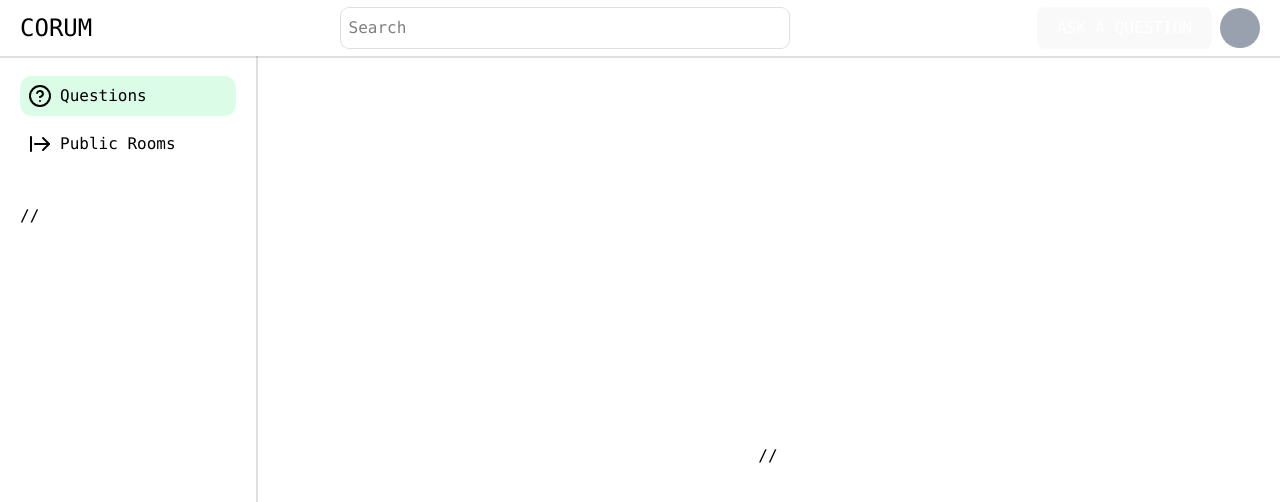
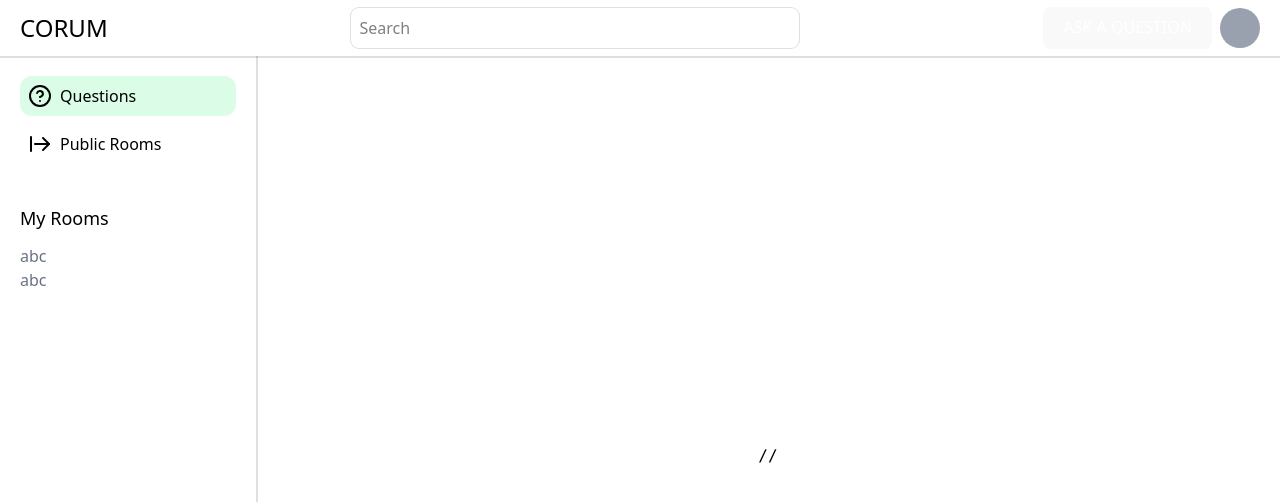
Before and after one commit to nearHaan/corum-frontend, a React (Vite) app: page /home in a window 1280 px wide. Shown: the top 502 px of the page. Built offline with nearby package versions, Linux system fonts and the light colour scheme.

Commit message:
add my rooms

```diff
--- a/src/pages/Home/Home.tsx
+++ b/src/pages/Home/Home.tsx
@@ -5,7 +5,7 @@ import SideBarButton from "../../components/sidebar_btn";
 
 export default function HomePage() {
   return (
-    <div className="min-h-screen w-screen overflow-x-hidden flex flex-col items-center justify-center font-mono text-black">
+    <div className="min-h-screen w-screen overflow-x-hidden flex flex-col items-center justify-center text-black">
       <header className="relative sticky top-0 w-full flex items-center justify-between shadow-[0px_2px_#00000020] z-30 px-5">
         <h2 className="text-2xl my-2">CORUM</h2>
         <div className="flex-1 max-w-md rounded-lg my-2 mx-5 ring-1 ring-[#00000020]">
@@ -37,7 +37,13 @@ export default function HomePage() {
               icon={ArrowRightFromLineIcon}
             />
           </div>
-          <div className="p-5">//</div>
+          <div className="p-5">
+            <p className="text-lg mb-3">My Rooms</p>
+            <div className="flex flex-col">
+              <p className="text-gray-500">abc</p>
+              <p className="text-gray-500">abc</p>
+            </div>
+          </div>
         </div>
         <Outlet />
       </main>
```
